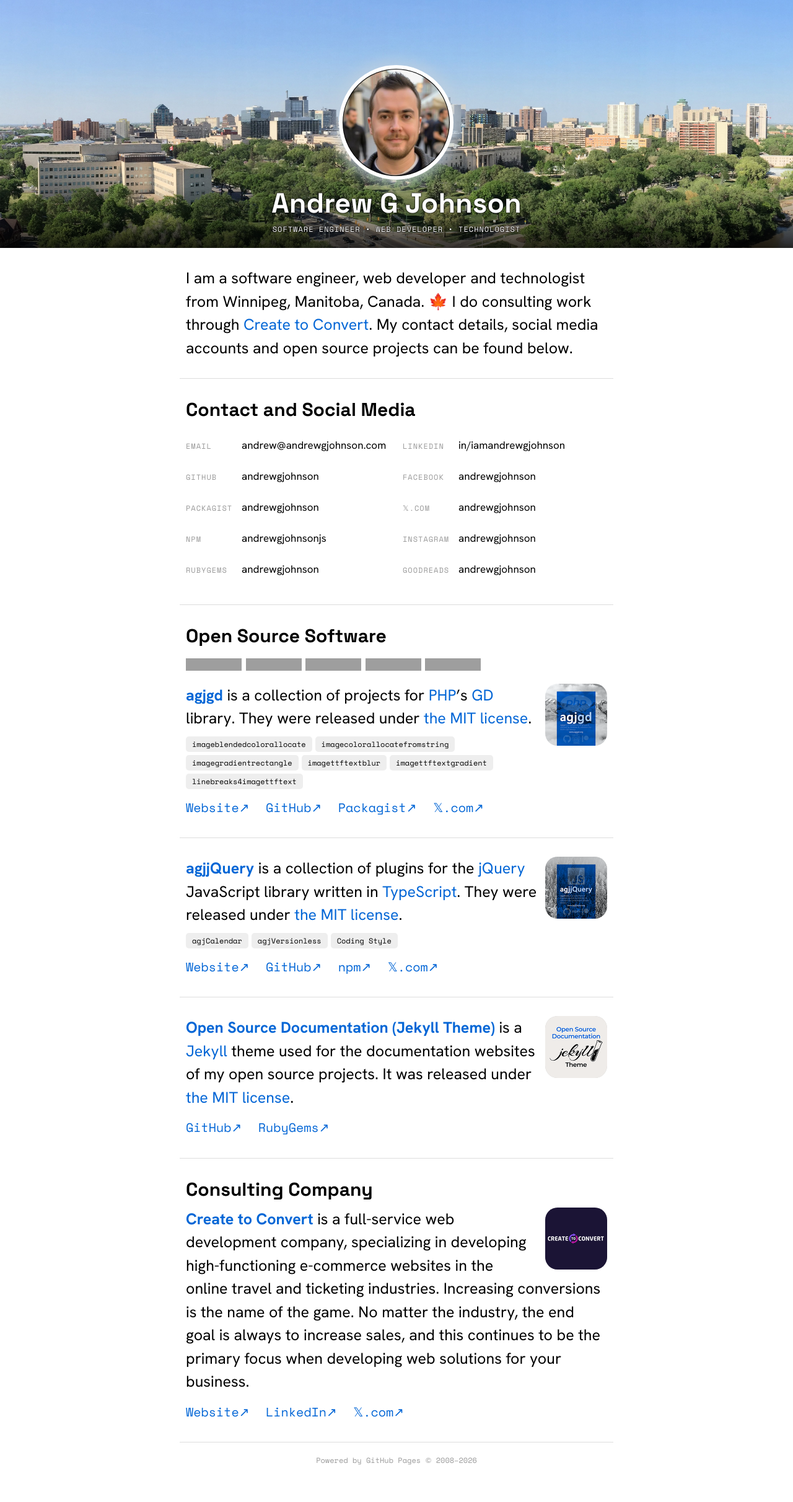
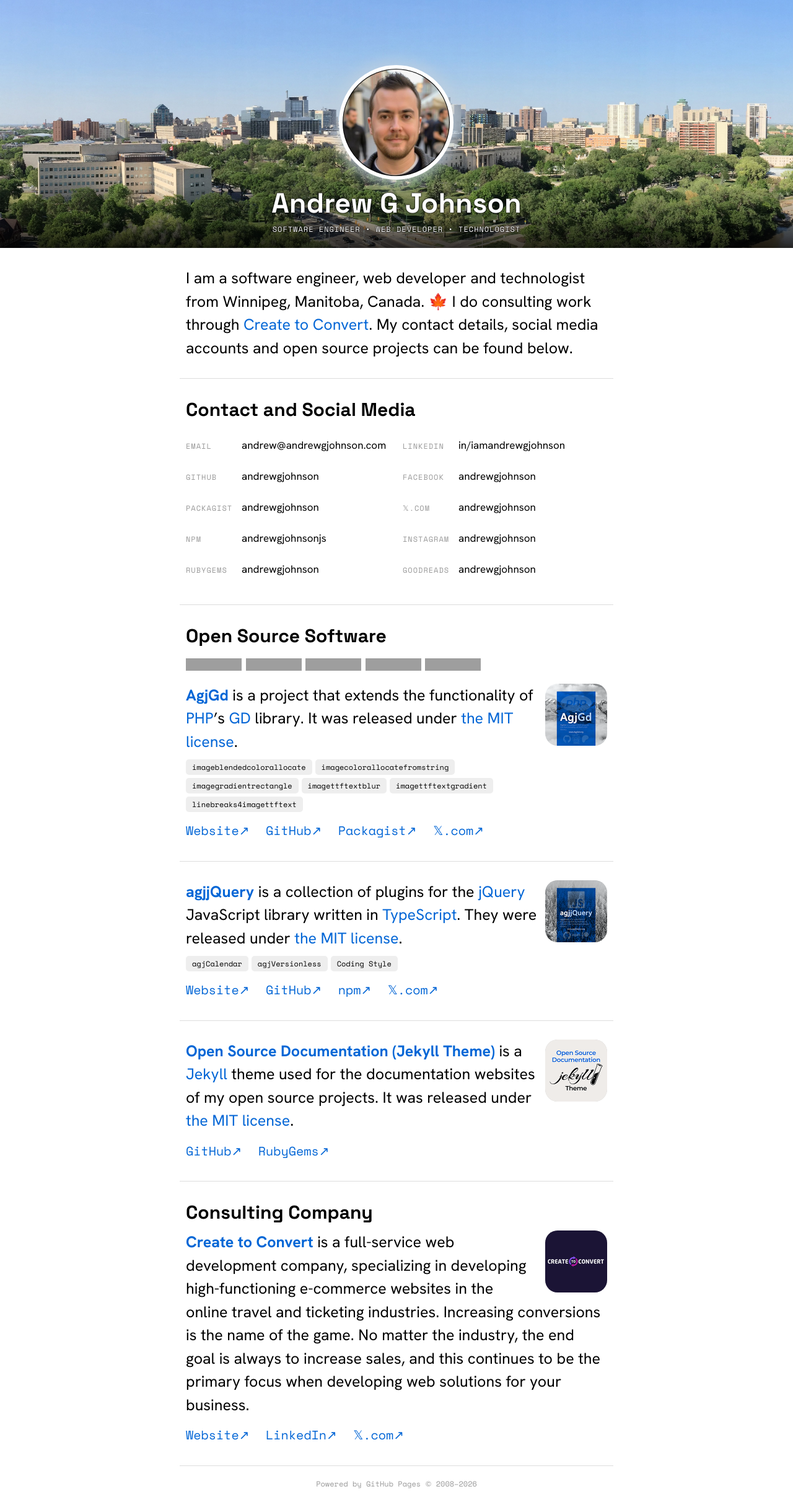
Before and after one commit to andrewgjohnson/www.andrewgjohnson.com, a Jekyll site: the page built from pages/index.md, in a window 1280 px wide. Shown: the whole page at 62% size. Built offline with Jekyll 4.4.1, drawn with Linux system fonts in a browser that asks for light colours; nearby versions of some CDN libraries; before the commit the page ends 2385 px from its top, so only the background shows below that; grey boxes are pictures that could not be loaded.

Commit message:
Updates for AgjGd 2.0

```diff
--- a/_layouts/default.html
+++ b/_layouts/default.html
@@ -7,10 +7,10 @@
         <meta name="description" content="Andrew G Johnson.com: Software Engineer, Web Developer and Technologist" />
         <meta name="keywords" content="Andrew G Johnson, software engineer, web developer, technologist, Winnipeg" />
         <meta name="viewport" content="width=device-width, initial-scale=1.0" />
-        <link rel="shortcut icon" href="/favicon.ico" />
-        <link rel="icon" href="/favicon.ico" />
-        <link rel="icon" type="image/png" sizes="16x16" href="/favicon.png">
-        <link rel="icon" type="image/png" sizes="32x32" href="/favicon32x32.png">
+        <link rel="shortcut icon" href="/favicon.ico?_={{ site.time | date: '%Y%m%d%H%M%S' }}" />
+        <link rel="icon" href="/favicon.ico?_={{ site.time | date: '%Y%m%d%H%M%S' }}" />
+        <link rel="icon" type="image/png" sizes="16x16" href="/favicon.png?_={{ site.time | date: '%Y%m%d%H%M%S' }}">
+        <link rel="icon" type="image/png" sizes="32x32" href="/favicon32x32.png?_={{ site.time | date: '%Y%m%d%H%M%S' }}">
         <link rel="preconnect" href="https://fonts.googleapis.com" />
         <link rel="preconnect" href="https://fonts.gstatic.com" crossorigin="anonymous" />
         <link rel="stylesheet" href="https://fonts.googleapis.com/css2?family=Hanken+Grotesk:ital,wght@0,400;0,700;1,400;1,700&family=Space+Grotesk:wght@400;700&family=Space+Mono:ital,wght@0,400;0,700;1,400;1,700&display=swap" />
@@ -19,7 +19,6 @@
         {% else %}
             <link rel="stylesheet" href="/css/stylesheet.css" />
         {% endif %}
-        <link rel="stylesheet" href="https://cdn.jsdelivr.net/npm/@fortawesome/fontawesome-free@7.2.0/css/all.min.css" integrity="sha512-nMJjQudb6RMMr08oY6YSfNlEWl1l8XWuoOwNvtWXrrgVs8MCR8AZBB1tEAO+ogiI93gXtG1XPmg+bAP5DochSA==" crossorigin="anonymous" />
     </head>
     <body>
         <div id="container">
--- a/css/stylesheet.css
+++ b/css/stylesheet.css
@@ -55,7 +55,7 @@ ul.platforms a                                { display:inline-block;font-family
 #contact li:nth-child(10)                     { left:50%;position:absolute;right:0;top:200px;width:auto }
 #contact a:hover                              { text-decoration:none }
 #contact small                                { color:#999999;display:block;font-family:"Space Mono","Courier New","Courier",monospace;font-size:12px;letter-spacing:1px;padding:0 0 0 10px;text-transform:uppercase;width:90px }
-#contact strong                               { bottom:0;color:#000000;display:block;font-size:17px;font-weight:normal;left:100px;line-height:46px;right:0;overflow:hidden;position:absolute;text-overflow:ellipsis;top:0 }
+#contact strong                               { bottom:0;color:#000000;display:block;font-size:17px;font-weight:normal;left:100px;line-height:47px;right:0;overflow:hidden;position:absolute;text-overflow:ellipsis;top:0 }
 #contact a:hover strong                       { color:#2588f8;text-decoration:underline }
 
 #badges                                       { padding:10px 10px 0 }
@@ -104,5 +104,5 @@ ul.platforms a                                { display:inline-block;font-family
     #contact li:nth-child(8)                  { left:0;right:0;top:280px }
     #contact li:nth-child(9)                  { left:0;right:0;top:320px }
     #contact li:nth-child(10)                 { left:0;right:0;top:360px }
-    #contact strong                           { line-height:36px }
+    #contact strong                           { line-height:37px }
 }
--- a/pages/index.md
+++ b/pages/index.md
@@ -80,37 +80,37 @@ permalink: /
         <a href="https://github.com/andrewgjohnson/andrewgjohnson/blob/main/DOWNLOADS.md#packagist--php" title="Packagist Downloads"><img src="https://raw.githubusercontent.com/andrewgjohnson/andrewgjohnson/main/badges/packagist.png" alt="Packagist Downloads" /></a> <a href="https://github.com/andrewgjohnson/andrewgjohnson/blob/main/DOWNLOADS.md#npm--typescript--javascript" title="npm Downloads"><img src="https://raw.githubusercontent.com/andrewgjohnson/andrewgjohnson/main/badges/npm.png" alt="npm Downloads" /></a> <a href="https://github.com/andrewgjohnson/andrewgjohnson/blob/main/DOWNLOADS.md#rubygems--ruby" title="RubyGems Downloads"><img src="https://raw.githubusercontent.com/andrewgjohnson/andrewgjohnson/main/badges/rubygems.png" alt="RubyGems Downloads" /></a> <a href="https://github.com/andrewgjohnson/andrewgjohnson/blob/main/JEKYLL.md" title="Jekyll Theme Installs"><img src="https://raw.githubusercontent.com/andrewgjohnson/andrewgjohnson/main/badges/jekyll.png" alt="Jekyll Theme Installs" /></a> <a href="https://github.com/andrewgjohnson/andrewgjohnson/blob/main/STARGAZERS.md" title="Stargazers"><img src="https://raw.githubusercontent.com/andrewgjohnson/andrewgjohnson/main/badges/stargazers.png" alt="Stargazers" /></a>
     </p>
     <p>
-        <a href="https://agjgd.org/" title="agjgd"><img src="/agjgd.png?_={{ site.time | date: '%Y%m%d%H%M%S' }}" alt="agjgd" class="avatar" /><strong>agjgd</strong></a> is a collection of projects for <a href="https://www.php.net" title="PHP">PHP</a>’s <a href="https://www.php.net/manual/book.image.php" title="GD">GD</a> library. They were released under <a href="https://opensource.org/licenses/mit/" title="The MIT License">the MIT license</a>.
+        <a href="https://AgjGd.org/" title="AgjGd"><img src="/AgjGd.png?_={{ site.time | date: '%Y%m%d%H%M%S' }}" alt="AgjGd" class="avatar" /><strong>AgjGd</strong></a> is a project that extends the functionality of <a href="https://www.php.net" title="PHP">PHP</a>’s <a href="https://www.php.net/manual/book.image.php" title="GD">GD</a> library. It was released under <a href="https://opensource.org/licenses/mit/" title="The MIT License">the MIT license</a>.
     </p>
     <ul class="projects">
         <li>
-            <a href="https://imageblendedcolorallocate.agjgd.org/" title="imageblendedcolorallocate">imageblendedcolorallocate</a>
+            <a href="https://agjgd.org/methods/imageblendedcolorallocate/" title="imageblendedcolorallocate">imageblendedcolorallocate</a>
         </li>
         <li>
-            <a href="https://imagecolorallocatefromstring.agjgd.org/" title="imagecolorallocatefromstring">imagecolorallocatefromstring</a>
+            <a href="https://agjgd.org/methods/imagecolorallocatefromstring/" title="imagecolorallocatefromstring">imagecolorallocatefromstring</a>
         </li>
         <li>
-            <a href="https://imagegradientrectangle.agjgd.org/" title="imagegradientrectangle">imagegradientrectangle</a>
+            <a href="https://agjgd.org/methods/imagegradientrectangle/" title="imagegradientrectangle">imagegradientrectangle</a>
         </li>
         <li>
-            <a href="https://imagettftextblur.agjgd.org/" title="imagettftextblur">imagettftextblur</a>
+            <a href="https://agjgd.org/methods/imagettftextblur/" title="imagettftextblur">imagettftextblur</a>
         </li>
         <li>
-            <a href="https://imagettftextgradient.agjgd.org/" title="imagettftextgradient">imagettftextgradient</a>
+            <a href="https://agjgd.org/methods/imagettftextgradient/" title="imagettftextgradient">imagettftextgradient</a>
         </li>
         <li>
-            <a href="https://linebreaks4imagettftext.agjgd.org/" title="linebreaks4imagettftext">linebreaks4imagettftext</a>
+            <a href="https://agjgd.org/methods/linebreaks4imagettftext/" title="linebreaks4imagettftext">linebreaks4imagettftext</a>
         </li>
     </ul>
     <ul class="platforms">
         <li>
-            <a href="https://agjgd.org/" title="Website">Website↗</a>
+            <a href="https://AgjGd.org/" title="Website">Website↗</a>
         </li>
         <li>
-            <a href="https://github.com/agjgd/agjgd" title="GitHub">GitHub↗</a>
+            <a href="https://github.com/andrewgjohnson/AgjGd" title="GitHub">GitHub↗</a>
         </li>
         <li>
-            <a href="https://packagist.org/packages/agjgd/agjgd" title="Packagist">Packagist↗</a>
+            <a href="https://packagist.org/packages/andrewgjohnson/agjgd" title="Packagist">Packagist↗</a>
         </li>
         <li>
             <a href="https://x.com/agjgdphp" title="𝕏.com">𝕏.com↗</a>
```
Also changed, not shown: agjgd.png, css/stylesheet.min.css.
